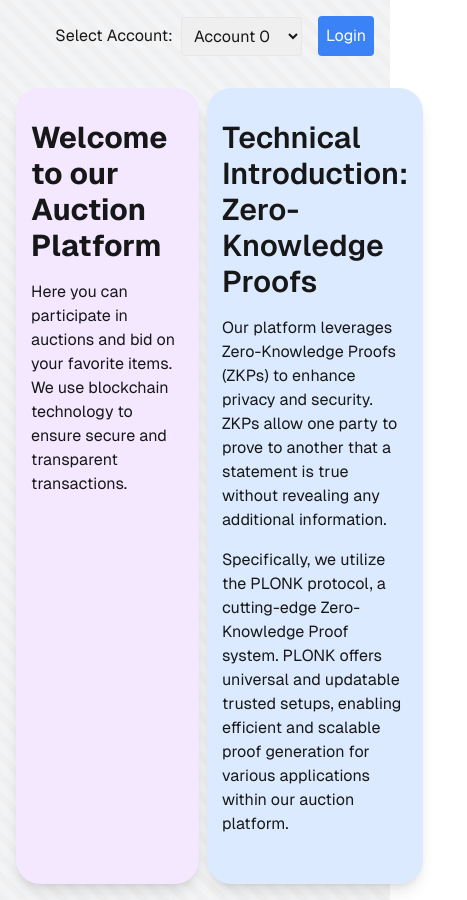
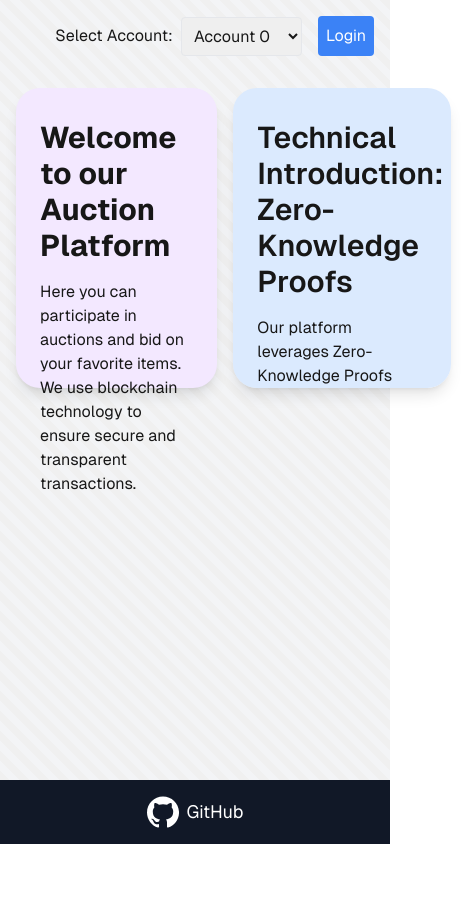
Before and after one commit to kenlina/PSE_Group2_Project, a Next.js app in the folder web-ts/: page / in a window 390 px wide. Shown: the whole page, 467 px wide, since content can reach past the window. After the commit the page ends 844 px from the top, so only its background shows below. Built offline with nearby package versions, Linux system fonts and the light colour scheme.

Commit message:
登入介面大致完成

```diff
--- a/web-ts/src/app/globals.css
+++ b/web-ts/src/app/globals.css
@@ -27,7 +27,26 @@ body {
     .text-balance {
         text-wrap: balance;
     }
-    .custom-shadow { /* 添加自定义阴影 */
+    .custom-shadow {
         box-shadow: 0 4px 6px rgba(0, 0, 0, 0.1);
     }
 }
+
+.fixed-vertical-height {
+    height: 400px;
+}
+
+@media (max-width: 640px) {
+    .fixed-vertical-height {
+        height: 300px;
+    }
+}
+
+.center-content {
+    display: flex;
+    flex-direction: column;
+    justify-content: center;
+    align-items: center;
+    height: 100%;
+    text-align: center;
+}
--- a/web-ts/src/app/page.tsx
+++ b/web-ts/src/app/page.tsx
@@ -62,7 +62,7 @@ export default function Home() {
                     onClick={handleLogin}
                     className="ml-4 p-2 bg-blue-500 text-white rounded hover:bg-blue-600 transition duration-300"
                 >
-                    Login
+                    {loading ? "Logging in..." : "Login"}
                 </button>
             </div>
 
@@ -71,11 +71,13 @@ export default function Home() {
                 {/* Welcome and Description Section */}
                 <div className="w-1/2 flex justify-center">
                     {!loading ? (
-                        <div className="bg-purple-100 px-[15px] py-8 rounded-3xl shadow-lg text-left">
+                        <div className="bg-purple-100 px-6 py-8 rounded-3xl shadow-lg text-left fixed-vertical-height">
                             <h1 className="text-3xl font-bold mb-4">Welcome to our Auction Platform</h1>
-                            <p className="mb-8">
-                                Here you can participate in auctions and bid on your favorite items. We use blockchain technology to ensure secure and transparent transactions.
-                            </p>
+                            <div className="center-paragraph">
+                                <p>
+                                    Here you can participate in auctions and bid on your favorite items. We use blockchain technology to ensure secure and transparent transactions.
+                                </p>
+                            </div>
                         </div>
                     ) : (
                         <p>Loading...</p>
@@ -84,7 +86,7 @@ export default function Home() {
 
                 {/* Technical Introduction Section */}
                 <div className="w-1/2 flex justify-center ml-4">
-                    <div className="bg-blue-100 px-[15px] py-8 rounded-3xl shadow-lg text-left">
+                    <div className="bg-blue-100 px-6 py-8 rounded-3xl shadow-lg text-left fixed-vertical-height overflow-auto">
                         <h2 className="text-3xl font-semibold mb-4">Technical Introduction: Zero-Knowledge Proofs</h2>
                         <p className="mb-4">
                             Our platform leverages Zero-Knowledge Proofs (ZKPs) to enhance privacy and security. ZKPs allow one party to prove to another that a statement is true without revealing any additional information.
@@ -95,6 +97,26 @@ export default function Home() {
                     </div>
                 </div>
             </div>
+
+            {/* Footer Section */}
+            <footer className="bg-gray-900 text-white py-4">
+                <div className="max-w-7xl mx-auto flex justify-center">
+                    <a href="https://github.com/kenlina/PSE_Group2_Project" target="_blank" rel="noopener noreferrer" className="flex items-center">
+                        {/* GitHub SVG 圖標 */}
+                        <svg
+                            xmlns="http://www.w3.org/2000/svg"
+                            width="32"
+                            height="32"
+                            viewBox="0 0 24 24"
+                            fill="currentColor"
+                            className="hover:text-gray-400 transition-colors duration-300"
+                        >
+                            <path d="M12 0.296c-6.627 0-12 5.373-12 12 0 5.303 3.438 9.8 8.205 11.387 0.6 0.113 0.82-0.258 0.82-0.577 0-0.285-0.01-1.04-0.016-2.04-3.338 0.724-4.042-1.61-4.042-1.61-0.546-1.387-1.333-1.756-1.333-1.756-1.089-0.744 0.084-0.729 0.084-0.729 1.205 0.084 1.838 1.236 1.838 1.236 1.07 1.835 2.809 1.304 3.495 0.997 0.108-0.775 0.418-1.305 0.76-1.604-2.665-0.305-5.466-1.332-5.466-5.931 0-1.31 0.47-2.381 1.235-3.221-0.124-0.303-0.535-1.524 0.117-3.176 0 0 1.008-0.322 3.3 1.23 0.957-0.266 1.983-0.399 3.003-0.404 1.02 0.005 2.047 0.138 3.006 0.404 2.29-1.552 3.297-1.23 3.297-1.23 0.653 1.653 0.242 2.874 0.118 3.176 0.77 0.84 1.234 1.911 1.234 3.221 0 4.61-2.805 5.624-5.475 5.921 0.43 0.372 0.823 1.102 0.823 2.222 0 1.606-0.014 2.896-0.014 3.286 0 0.319 0.216 0.694 0.825 0.576 4.765-1.589 8.199-6.084 8.199-11.386 0-6.627-5.373-12-12-12z" />
+                        </svg>
+                        <span className="ml-2 text-lg">GitHub</span>
+                    </a>
+                </div>
+            </footer>
         </div>
     );
 }
```
